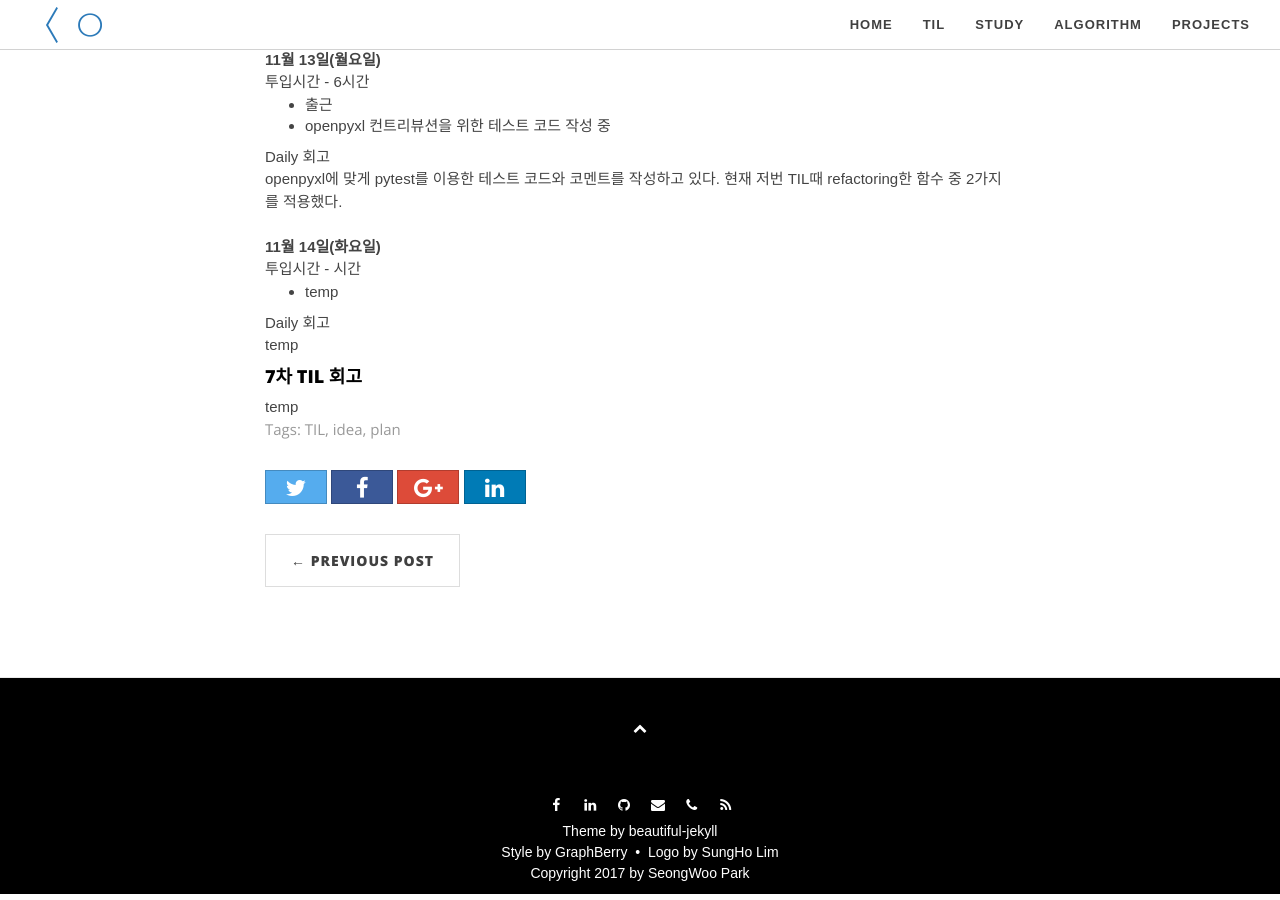
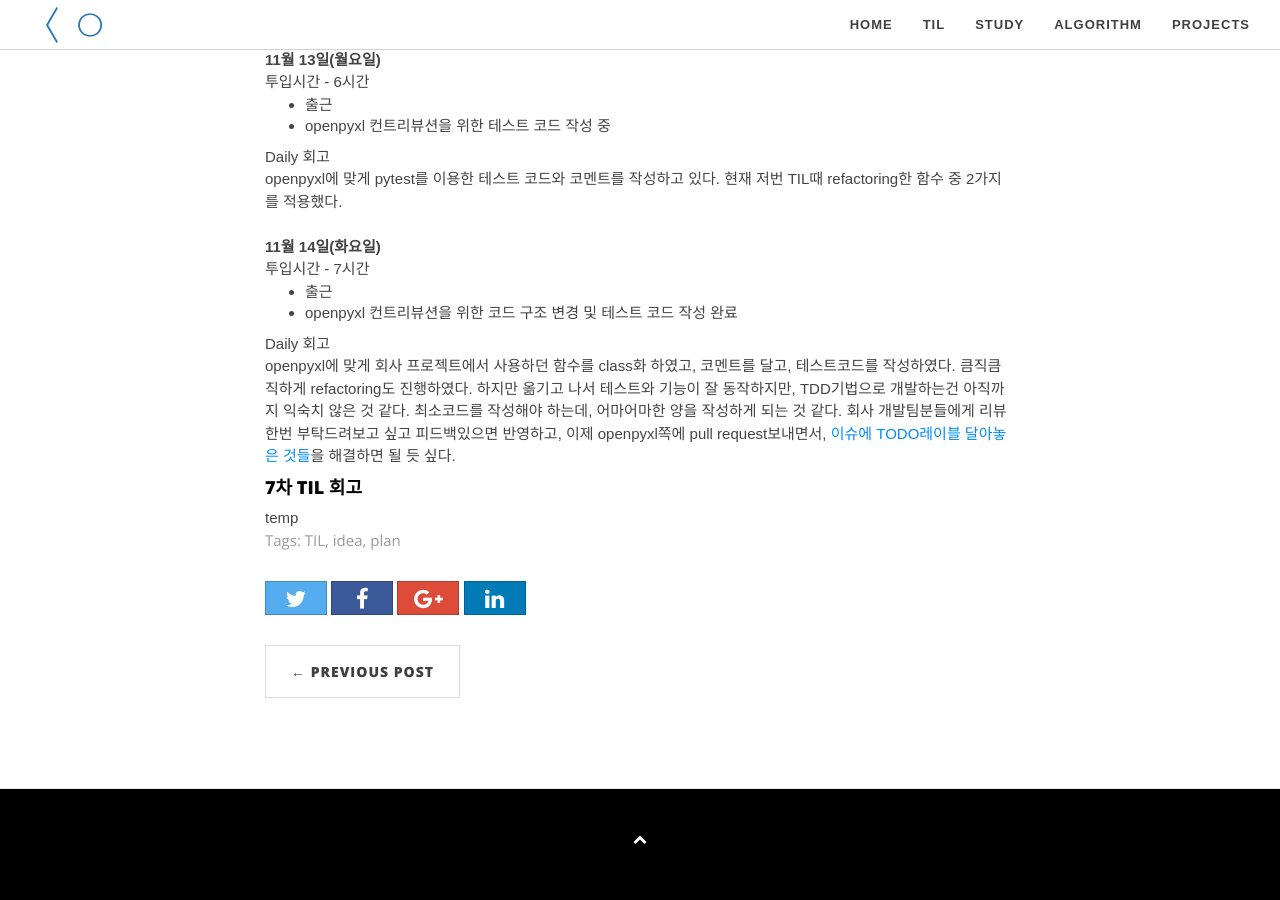
Before and after one commit to seongwoopark/seongwoopark.github.io, a Jekyll site: the page built from _posts/2017-11-13-7th_TIL.md, in a window 1280 px wide and 900 px high, scrolled down 469 px. Built offline with Jekyll 4.4.1, drawn with Linux system fonts in a browser that asks for light colours; nearby versions of some CDN libraries; comment, search, counter and statistics services are not loaded.

Commit message:
Update 7th TIL post

```diff
--- a/_posts/2017-11-13-7th_TIL.md
+++ b/_posts/2017-11-13-7th_TIL.md
@@ -26,11 +26,15 @@ openpyxl에 맞게 pytest를 이용한 테스트 코드와 코멘트를 작성
 
 
 <br/>**11월 14일(화요일)**<br/>
-투입시간 - 시간
-- temp
+투입시간 - 7시간
+- 출근
+- openpyxl 컨트리뷰션을 위한 코드 구조 변경 및 테스트 코드 작성 완료
 
 Daily 회고<br/>
-temp
+openpyxl에 맞게 회사 프로젝트에서 사용하던 함수를 class화 하였고, 코멘트를 달고, 테스트코드를 작성하였다. 큼직큼직하게 refactoring도 진행하였다.
+하지만 옮기고 나서 테스트와 기능이 잘 동작하지만, TDD기법으로 개발하는건 아직까지 익숙치 않은 것 같다. 최소코드를 작성해야 하는데, 어마어마한 양을
+작성하게 되는 것 같다. 회사 개발팀분들에게 리뷰한번 부탁드려보고 싶고 피드백있으면 반영하고, 이제 openpyxl쪽에 pull request보내면서,
+[이슈에 TODO레이블 달아놓은 것들](https://github.com/seongwoopark/openpyxl/issues)을 해결하면 될 듯 싶다.
 
 <h4>7차 TIL 회고</h4>
 temp
--- a/index.html
+++ b/index.html
@@ -61,11 +61,11 @@
 <section id="about">
   <div class="container">
     <header>
-      <h2 class="wow fadeInDown">I am Seongwoo Park</h2>
+      <h2 class="wow fadeInDown">Seongwoo Park</h2>
 			<p class="wow fadeInUp" data-wow-delay="0.1s">
 				I've joined the Pison Contents Inc. since October, 2015.<br><br>
 				I had worked in Berkeley, CA for a past year<br>
-				and now I've been working in Pangyo in Korea.<br>
+				and I've been working in Pangyo in Korea.<br>
 			</p>
 		</header>
 		<div class="row">
```
